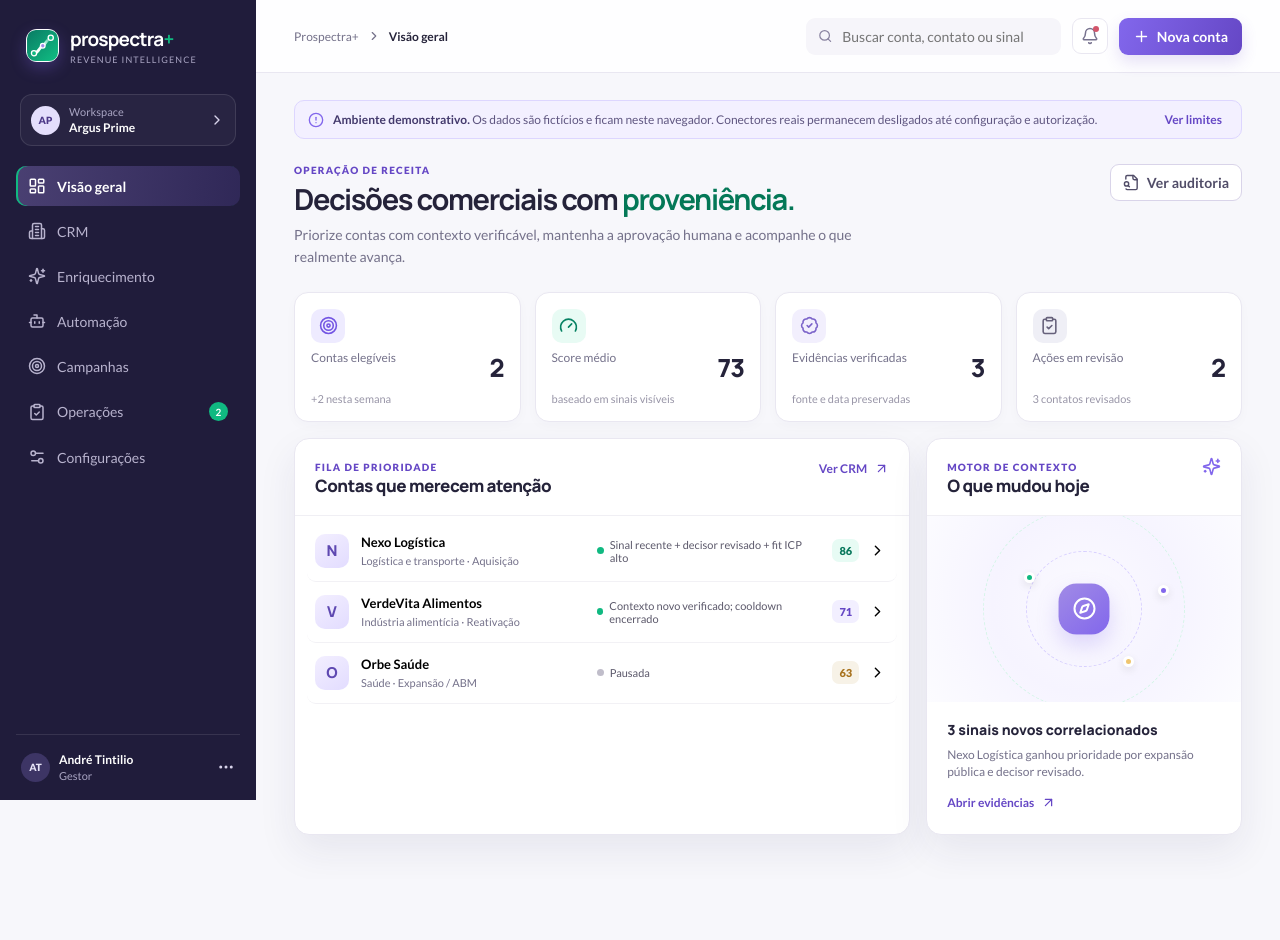
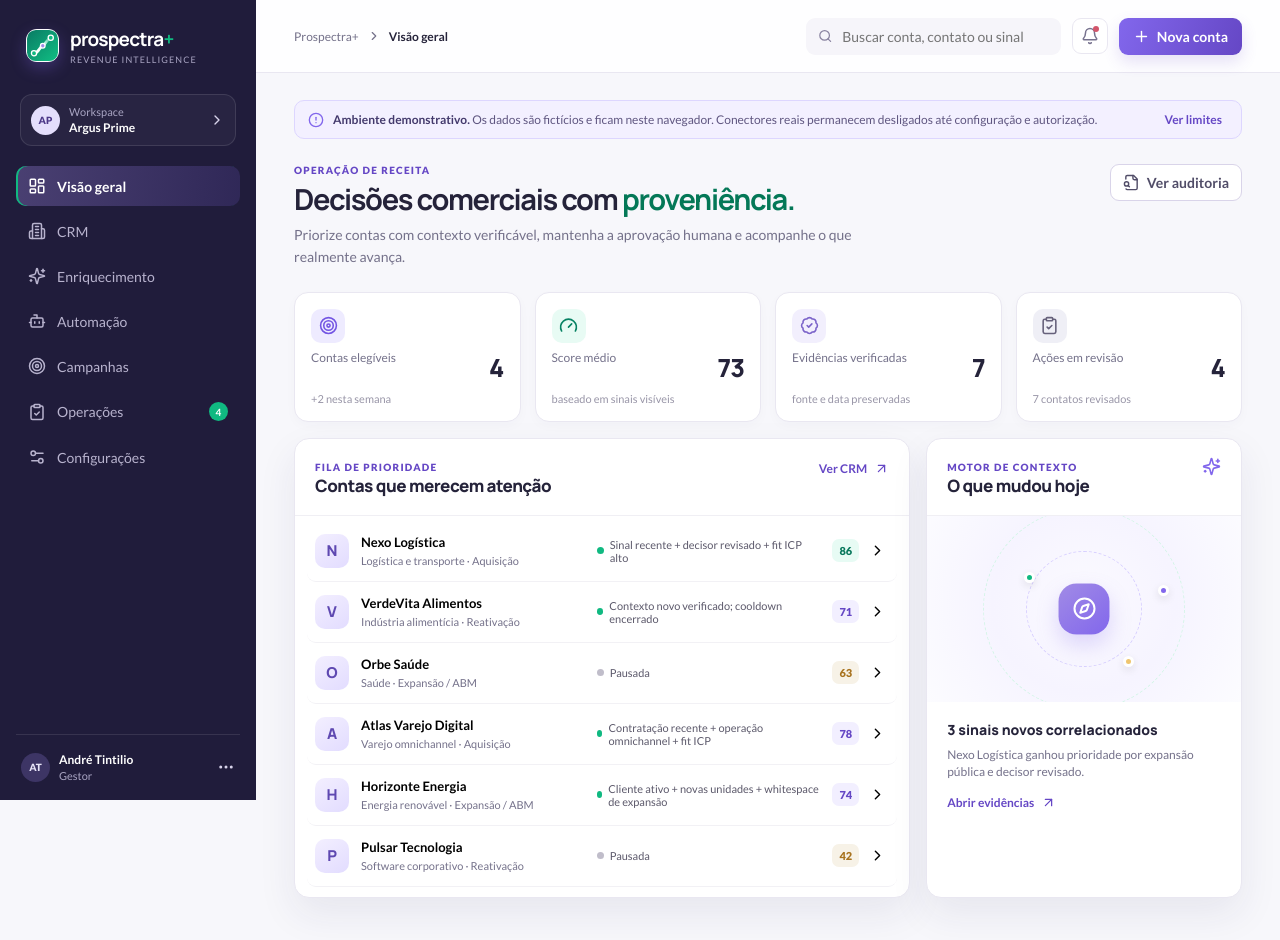
Before and after one commit to atintilio/prospectra-plus, a React (Vite) app: page / in a window 1280 px wide. Before the commit the page ends 879 px from the top, so only its background shows below. Built offline with nearby package versions, Linux system fonts and the light colour scheme.

Commit message:
feat: expand Prospectra demo scenarios

```diff
--- a/src/data.ts
+++ b/src/data.ts
@@ -25,6 +25,9 @@ export const seedState: ProspectraState = {
     { id: 's1', channel: 'WhatsApp', title: 'Resposta recebida · interesse detectado', detail: '“Faz sentido. Como isso funcionaria na nossa operação?”', accountId: 'a1', priority: 'Alta', state: 'Em handoff', createdAt: 'há 8 min' },
     { id: 's2', channel: 'LinkedIn', title: 'Perfil contextualizado', detail: 'Head de Receita revisado e associado ao comitê de compra.', accountId: 'a1', priority: 'Média', state: 'Novo', createdAt: 'há 32 min' },
     { id: 's3', channel: 'WhatsApp', title: 'Próximo passo sugerido', detail: 'Follow-up pronto no playbook após confirmação de entrega.', accountId: 'a2', priority: 'Baixa', state: 'Novo', createdAt: 'há 1 h' },
+    { id: 's4', channel: 'LinkedIn', title: 'Sinal de contratação', detail: 'Nova liderança de operações associada à expansão regional.', accountId: 'a4', priority: 'Alta', state: 'Novo', createdAt: 'há 2 h' },
+    { id: 's5', channel: 'WhatsApp', title: 'Janela de expansão identificada', detail: 'Comitê do cliente abriu discussão sobre novas unidades.', accountId: 'a5', priority: 'Média', state: 'Novo', createdAt: 'há 3 h' },
+    { id: 's6', channel: 'LinkedIn', title: 'Oposição registrada', detail: 'Conta pediu para não receber novos contatos comerciais.', accountId: 'a6', priority: 'Alta', state: 'Resolvido', createdAt: 'há 1 dia' },
   ],
   accounts: [
     {
@@ -51,13 +54,45 @@ export const seedState: ProspectraState = {
       evidence: [{ id: 'e3', title: 'Relatório anual publicado', url: 'https://orbe-saude.example/relatorio', excerpt: 'Resultados do ciclo anual disponíveis ao mercado.', source: 'Web pública', collectedAt: 'Há 4 dias', verified: true }],
       activities: [{ id: 'at4', kind: 'Resposta', text: 'Resposta recebida: pausar ações pendentes para revisão humana.', createdAt: 'Hoje, 09:18', actor: 'Inbox' }],
     },
+    {
+      id: 'a4', name: 'Atlas Varejo Digital', domain: 'atlasvarejo.example', sector: 'Varejo omnichannel', employees: '1.000–3.000', tier: 'Tier 1', journey: 'Aquisição', relationship: 'Prospect', owner: 'André Tintilio', score: 78,
+      scoreReason: 'Contratação recente + operação omnichannel + fit ICP', stage: 'Pesquisa validada', paused: false, suppressed: false,
+      contacts: [
+        { id: 'p5', name: 'João Pedro Martins', role: 'VP de Operações', email: 'joao.martins@atlasvarejo.example', linkedin: 'linkedin.com/in/joao-pedro-martins', reviewedAt: 'Hoje', status: 'Revisado' },
+        { id: 'p6', name: 'Bia Nascimento', role: 'Diretora de Growth', email: 'bia.nascimento@atlasvarejo.example', linkedin: 'linkedin.com/in/bia-nascimento', reviewedAt: 'Hoje', status: 'Revisado' },
+      ],
+      evidence: [
+        { id: 'e4', title: 'Nova liderança de operações', url: 'https://atlasvarejo.example/novidades/lideranca', excerpt: 'Executivo com experiência em expansão assumiu a área de operações.', source: 'Web pública', collectedAt: 'Hoje, 08:55', verified: true },
+        { id: 'e5', title: 'Expansão do canal digital', url: 'https://atlasvarejo.example/investidores', excerpt: 'Plano público prevê integração de lojas, marketplace e fulfillment.', source: 'Web pública', collectedAt: 'Há 2 dias', verified: true },
+      ],
+      activities: [{ id: 'at5', kind: 'Evidência', text: 'Dois sinais públicos correlacionados ao momento de compra.', createdAt: 'Hoje, 08:55', actor: 'Pesquisa' }, { id: 'at6', kind: 'Aprovação', text: 'Contato de operações revisado para abertura assistida.', createdAt: 'Hoje, 09:12', actor: 'André Tintilio' }],
+    },
+    {
+      id: 'a5', name: 'Horizonte Energia', domain: 'horizonteenergia.example', sector: 'Energia renovável', employees: '800–1.500', tier: 'Tier 2', journey: 'Expansão / ABM', relationship: 'Cliente', owner: 'Camila Rocha', score: 74,
+      scoreReason: 'Cliente ativo + novas unidades + whitespace de expansão', stage: 'Comitê de expansão', paused: false, suppressed: false,
+      contacts: [
+        { id: 'p7', name: 'Luciana Prado', role: 'Diretora de Suprimentos', email: 'luciana.prado@horizonteenergia.example', linkedin: 'linkedin.com/in/luciana-prado', reviewedAt: 'Há 3 dias', status: 'Revisado' },
+        { id: 'p8', name: 'Felipe Moura', role: 'Head de Planejamento', email: 'felipe.moura@horizonteenergia.example', linkedin: 'linkedin.com/in/felipe-moura', reviewedAt: 'Há 5 dias', status: 'A revisar' },
+      ],
+      evidence: [{ id: 'e6', title: 'Portfólio de novas usinas', url: 'https://horizonteenergia.example/projetos', excerpt: 'A companhia publicou quatro projetos em fase de implantação.', source: 'Web pública', collectedAt: 'Há 3 horas', verified: true }],
+      activities: [{ id: 'at7', kind: 'Nota', text: 'Conta cliente com hipótese clara de expansão para suprimentos.', createdAt: 'Hoje, 08:20', actor: 'Camila Rocha' }, { id: 'at8', kind: 'Tarefa', text: 'Mapear segundo decisor antes da próxima reunião.', createdAt: 'Hoje, 08:40', actor: 'Operações' }],
+    },
+    {
+      id: 'a6', name: 'Pulsar Tecnologia', domain: 'pulsartec.example', sector: 'Software corporativo', employees: '200–500', tier: 'Tier 3', journey: 'Reativação', relationship: 'Perdido', owner: 'Marina Costa', score: 42,
+      scoreReason: 'Oposição registrada; nenhuma ação pode ser reativada automaticamente', stage: 'Supressão', paused: true, suppressed: true,
+      contacts: [{ id: 'p9', name: 'Eduardo Reis', role: 'Diretor Financeiro', email: 'eduardo.reis@pulsartec.example', linkedin: 'linkedin.com/in/eduardo-reis', reviewedAt: 'Há 6 dias', status: 'Revisado' }],
+      evidence: [{ id: 'e7', title: 'Encerramento de negociação', url: 'https://pulsartec.example/comunicado', excerpt: 'Registro interno demonstra que a conta optou por outro fornecedor.', source: 'Operador', collectedAt: 'Há 30 dias', verified: true }],
+      activities: [{ id: 'at9', kind: 'Resposta', text: 'Oposição persistente registrada. Cadências e follow-ups permanecem bloqueados.', createdAt: 'Há 1 dia', actor: 'Inbox assistido' }],
+    },
   ],
   campaigns: [{
-    id: 'c1', name: 'Enterprise · Operações', status: 'Ativa', icp: 'Empresas com operação distribuída, 500+ colaboradores e sinal público recente.', accounts: ['a1', 'a2'],
+    id: 'c1', name: 'Enterprise · Operações', status: 'Ativa', icp: 'Empresas com operação distribuída, 500+ colaboradores e sinal público recente.', accounts: ['a1', 'a2', 'a4', 'a5'],
     copy: { text: 'Marina, vi a expansão recente da operação da Nexo. Posso compartilhar como times comerciais usam evidências de campo para priorizar contas semelhantes?', revision: 3, state: 'Rascunho' },
     tasks: [
       { id: 't1', accountId: 'a1', contactId: 'p1', title: 'Enviar abertura contextualizada pelo LinkedIn', channel: 'LinkedIn', capability: 'API não oficial configurável', state: 'Aguardando revisão', due: 'Hoje' },
       { id: 't2', accountId: 'a1', contactId: 'p1', title: 'Preparar primeira conversa no WhatsApp', channel: 'WhatsApp', capability: 'API não oficial configurável', state: 'Aguardando revisão', due: 'Amanhã' },
+      { id: 't3', accountId: 'a4', contactId: 'p5', title: 'Revisar abertura para sinal de contratação', channel: 'LinkedIn', capability: 'API não oficial configurável', state: 'Aprovado', due: 'Amanhã' },
+      { id: 't4', accountId: 'a5', contactId: 'p7', title: 'Preparar conversa de expansão com cliente', channel: 'WhatsApp', capability: 'API não oficial configurável', state: 'Pendente', due: 'Em 2 dias' },
     ],
   }],
 };
```
